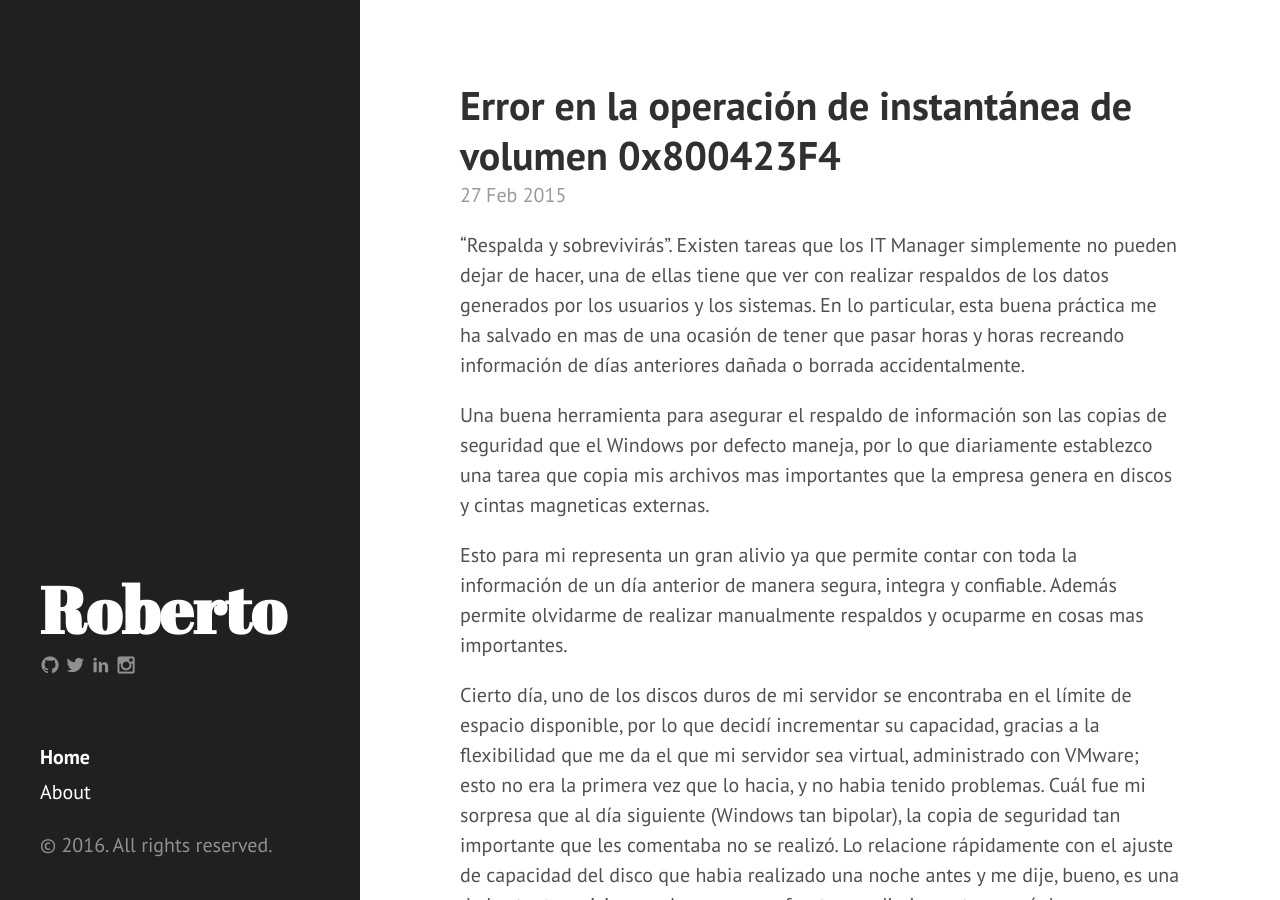
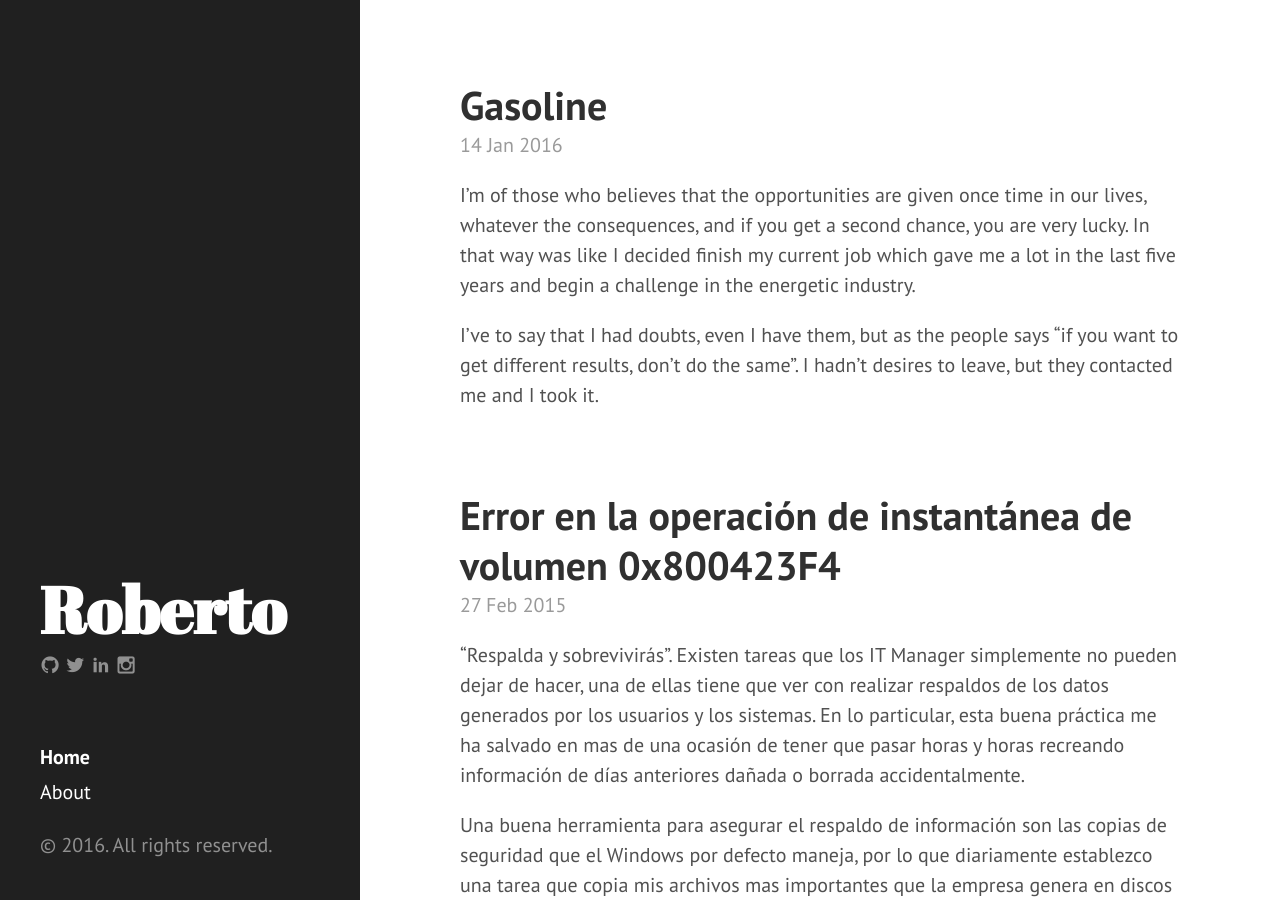
Before and after one commit to robertoramirez/robertoramirez.github.io, a Jekyll site: the page built from index.html, in a window 1280 px wide and 900 px high. Built offline with Jekyll 4.4.1, drawn with Linux system fonts in a browser that asks for light colours; the list of posts is cut into pages by our own code.

Commit message:
nuevo post gasoline.md

```diff
--- /dev/null
+++ b/_posts/2016-01-14-gasoline.md
@@ -0,0 +1,10 @@
+---
+layout: post
+title: Gasoline
+date: 2016-01-14
+categories: company
+---
+
+I'm of those who believes that the opportunities are given once time in our lives, whatever the consequences, and if you get a second chance, you are very lucky. In that way was like I decided finish my current job which gave me a lot in the last five years and begin a challenge in the energetic industry.
+
+I've to say that I had doubts, even I have them, but as the people says "if you want to get different results, don't do the same". I hadn't desires to leave, but they contacted me and I took it.
```
Also changed, not shown: _drafts/Gasolina.md (deleted, +0 -6 lines), about.md (+1 -1 lines).
